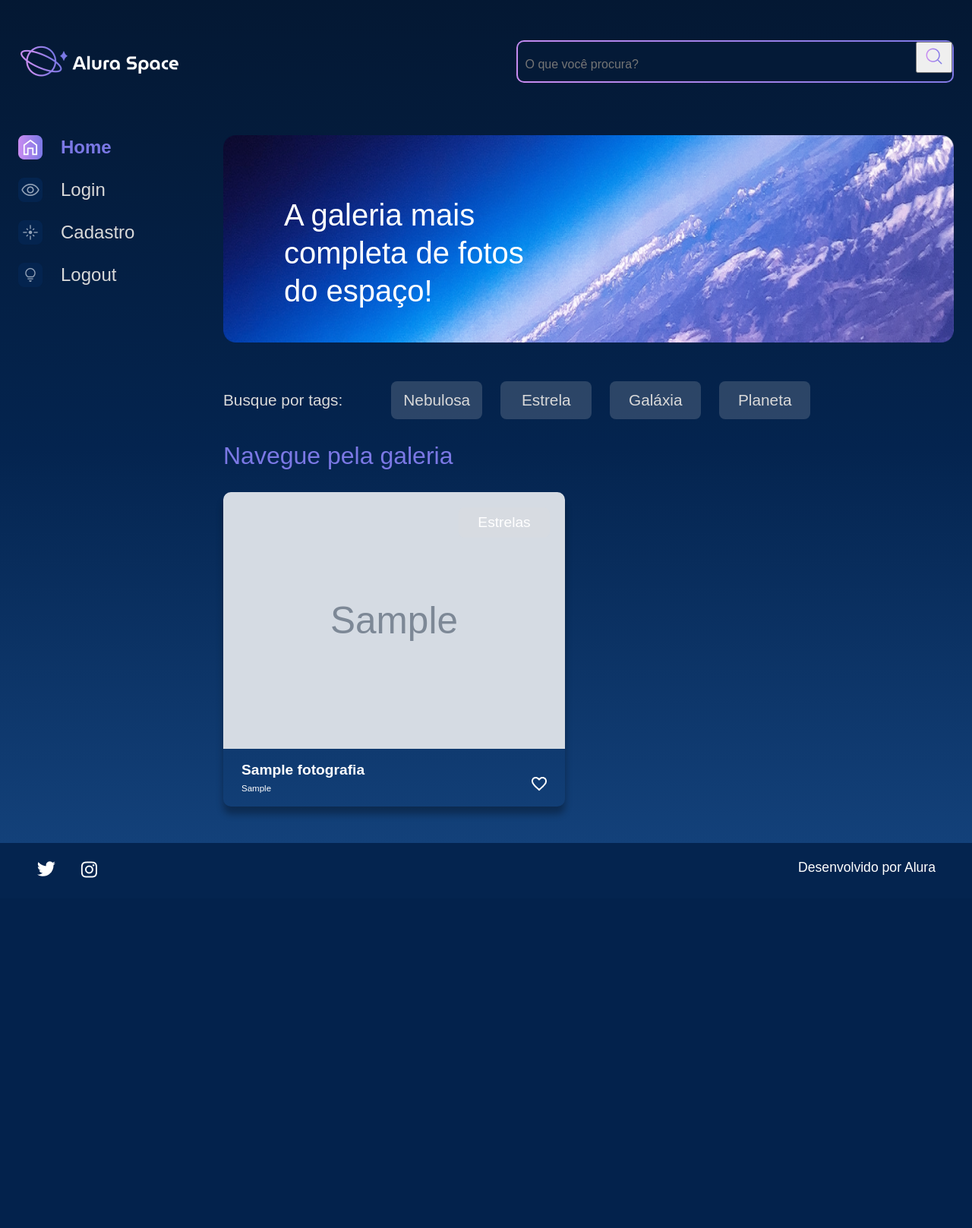
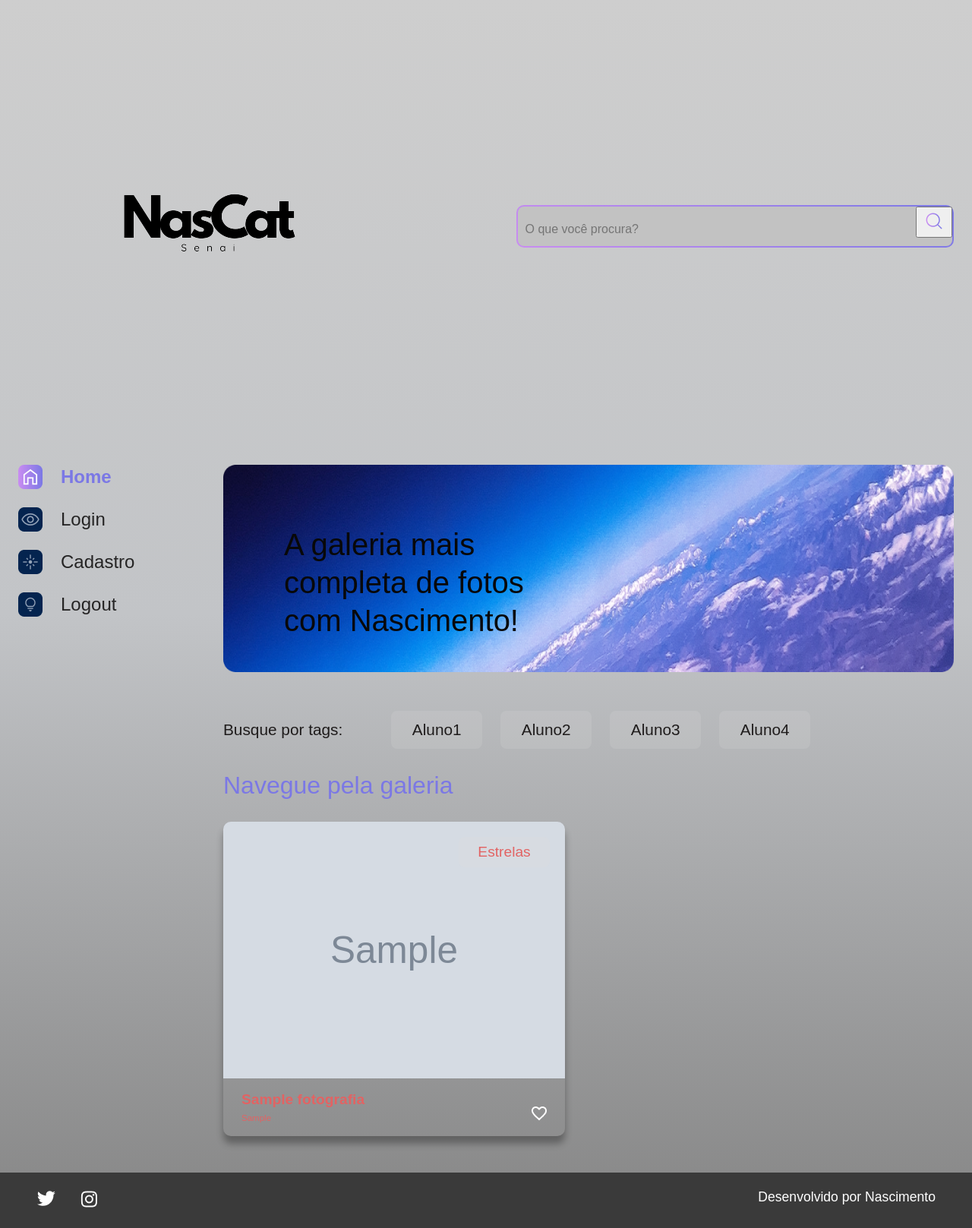
Before and after one commit to IMNascimento/NCatalog, a Django app: page / in a window 1280 px wide. Shown: the whole page at 76% size. Before the commit the page ends 1156 px from the top, so only its background shows below. Run offline with Django 4.2, Linux system fonts and the light colour scheme; a user stored in the database is signed in; tables that the repository leaves empty hold one stand-in row (values such as "Sample post"); grey boxes marked "Sample" are stand-in pictures.

Commit message:
foi feito algumas alterações em templates

```diff
--- a/catalog/galeria/models.py
+++ b/catalog/galeria/models.py
@@ -7,10 +7,10 @@ from django.contrib.auth.models import User
 class Fotografia(models.Model):
 
     OPCOES_CATEGORIA = [
-        ("NEBULOSA","Nebulosa"),
-        ("ESTRELA","Estrela"),
-        ("GALÁXIA","Galáxia"),
-        ("PLANETA","Planeta"),
+        ("ALUNO1","Aluno1"),
+        ("ALUNO2","Aluno2"),
+        ("ALUNO3","Aluno3"),
+        ("ALUNO4","Aluno4"),
     ]
 
     nome = models.CharField(max_length=100, null=False, blank=False)
--- a/catalog/setup/static/styles/style.css
+++ b/catalog/setup/static/styles/style.css
@@ -33,7 +33,7 @@ body {
     line-height: 1;
     font-family: 'Space Grotesk', sans-serif;
     min-height: 100vh;
-    background: linear-gradient(#041833,#04244F,#154580);
+    background: linear-gradient(#cecece,#c2c4c7,#858585);
     background-repeat: no-repeat;
     background-position: center;
     background-size: cover;
@@ -65,7 +65,7 @@ table {
 }
 
 .banner__titulo {
-    color: #FFFFFF;
+    color: #080808;
     font-size: 40px;
     width: 350px;
     line-height: 50px;
@@ -94,7 +94,7 @@ table {
 
 .busca__fundo {
     align-items: center;
-    background-color: #041A37;
+    background-color: #c2c2c2;
     border-radius: 8px;
     display: flex;
     margin: 0 auto;
@@ -138,7 +138,7 @@ table {
 .card {
     border-radius: 10px;
     box-shadow: 0px 10px 10px #00000050;
-    color: #FFFFFF;
+    color: #e26363;
     margin-bottom: 1.5rem;
     position: relative;
     width: 450px;
@@ -226,14 +226,14 @@ table {
     display: flex;
     flex-direction: column;
     justify-content: space-between;
-    color: #FFFFFF;
+    color: #0e0c0c;
     margin-top: 0.5rem;
 }
 
 .imagem__titulo {
     font-weight: bold;
     line-height: 2rem;
-    color: #FFFFFF;
+    color: #111111;
 }
 
 .imagem__texto {
@@ -261,7 +261,7 @@ table {
     display: flex;
     margin-bottom: 1.5rem;
     text-decoration: none;
-    color: #D9D9D9;
+    color: #252424;
     font-size: 24px;
 }
 
@@ -315,7 +315,7 @@ table {
     align-items: center;
     font-size: 20px;
     text-decoration: none;
-    color: #FFFFFF;
+    color: #000000;
     background-color: #082D5C;
     width: 100%;
     height: 100%;
@@ -333,7 +333,7 @@ table {
 }
 
 .rodape {
-    background-color: #04244F;
+    background-color: #3a3a3a;
     width: 100%;
     padding: 1.5rem 3rem;
     box-sizing: border-box;
@@ -356,7 +356,7 @@ table {
     padding: 1.5rem 0;
     display: flex;
     align-items: center;
-    color: #D9D9D9;
+    color: #1f1c1c;
     font-size: 1.3rem;
 }
 
--- a/catalog/templates/galeria/index.html
+++ b/catalog/templates/galeria/index.html
@@ -3,16 +3,16 @@
 {% block content %}
             <section class="conteudo">
                 <section class="banner">
-                    <img class="banner__imagem" src="{% static '/assets/imagens/Banner(2).png' %}" alt="banner Alura Space">
-                    <h1 class="banner__titulo"> A galeria mais completa de fotos do espaço!</h1>
+                    <img class="banner__imagem" src="{% static '/assets/imagens/Banner(2).png' %}" width="200px" heigth="100px"  alt="banner Nascimento">
+                    <h1 class="banner__titulo"> A galeria mais completa de fotos com Nascimento!</h1>
                 </section>
                 <section class="tags">
                     <p class="tags__titulo">Busque por tags:</p>
                     <ul class="tags__lista">
-                        <li class="tags__tag">Nebulosa</li>
-                        <li class="tags__tag">Estrela</li>
-                        <li class="tags__tag">Galáxia</li>
-                        <li class="tags__tag">Planeta</li>
+                        <li class="tags__tag">Aluno1</li>
+                        <li class="tags__tag">Aluno2</li>
+                        <li class="tags__tag">Aluno3</li>
+                        <li class="tags__tag">Aluno4</li>
                     </ul>
                 </section>
                 <section class="galeria">
--- a/catalog/templates/partials/_footer.html
+++ b/catalog/templates/partials/_footer.html
@@ -1,12 +1,12 @@
 {% load static %}
 <footer class="rodape">
     <div class="rodape__icones">
-        <a href="https://twitter.com/AluraOnline" target=”_blank” >
+        <a href="https://twitter.com/" target=”_blank” >
             <img src="{% static '/assets/ícones/1x/twitter.png' %}" alt="ícone twitter">
         </a>
-        <a href="https://www.instagram.com/aluraonline/" target=”_blank” >
+        <a href="https://www.instagram.com/" target=”_blank” >
             <img src="{% static '/assets/ícones/1x/instagram.png' %}" alt="ícone instagram">
         </a>
     </div>
-    <p class="rodape__texto">Desenvolvido por Alura</p>
+    <p class="rodape__texto">Desenvolvido por Nascimento</p>
 </footer>
--- a/catalog/templates/usuarios/cadastro.html
+++ b/catalog/templates/usuarios/cadastro.html
@@ -47,7 +47,7 @@
                     <div class="row">
                         {% for field in form.visible_fields %}
                         <div class="col-12 col-lg-12" style="margin-bottom: 10px;">
-                            <label for="{{ field.id_for_label }}" style="color:#D9D9D9; margin-bottom: 5px;">{{field.label}}</label>
+                            <label for="{{ field.id_for_label }}" style="color:#000; margin-bottom: 5px;">{{field.label}}</label>
                             {{ field }}
                         </div>
                         {% for error in field.errors %}
--- a/catalog/templates/usuarios/login.html
+++ b/catalog/templates/usuarios/login.html
@@ -19,7 +19,7 @@
 <body>
     <div class="pagina-inicial">
         <header class="cabecalho">
-            <img src="{% static '/assets/logo/Logo(2).png' %}" alt="Logo da Alura Space" />
+            <img src="{% static '/assets/logo/Logo(2).png' %}"  width="200px" heigth="100px"  alt="Logo " />
             {% include 'partials/_alertas.html' %}
             <div class="cabecalho__busca">
                 <div class="busca__fundo">
@@ -47,7 +47,7 @@
                     <div class="row">
                         {% for field in form.visible_fields %}
                         <div class="col-12 col-lg-12" style="margin-bottom: 10px;">
-                            <label for="{{ field.id_for_label }}" style="color:#D9D9D9; margin-bottom: 5px;">{{field.label}}</label>
+                            <label for="{{ field.id_for_label }}" style="color:#000; margin-bottom: 5px;">{{field.label}}</label>
                             {{ field }}
                         </div>
                         {% endfor %}
```
Also changed, not shown: catalog/setup/settings.py (+6 -2 lines), catalog/static/styles/style.css (+45 -9 lines), catalog/setup/static/assets/logo/Logo(2).png, catalog/static/assets/logo/Logo(2).png.
